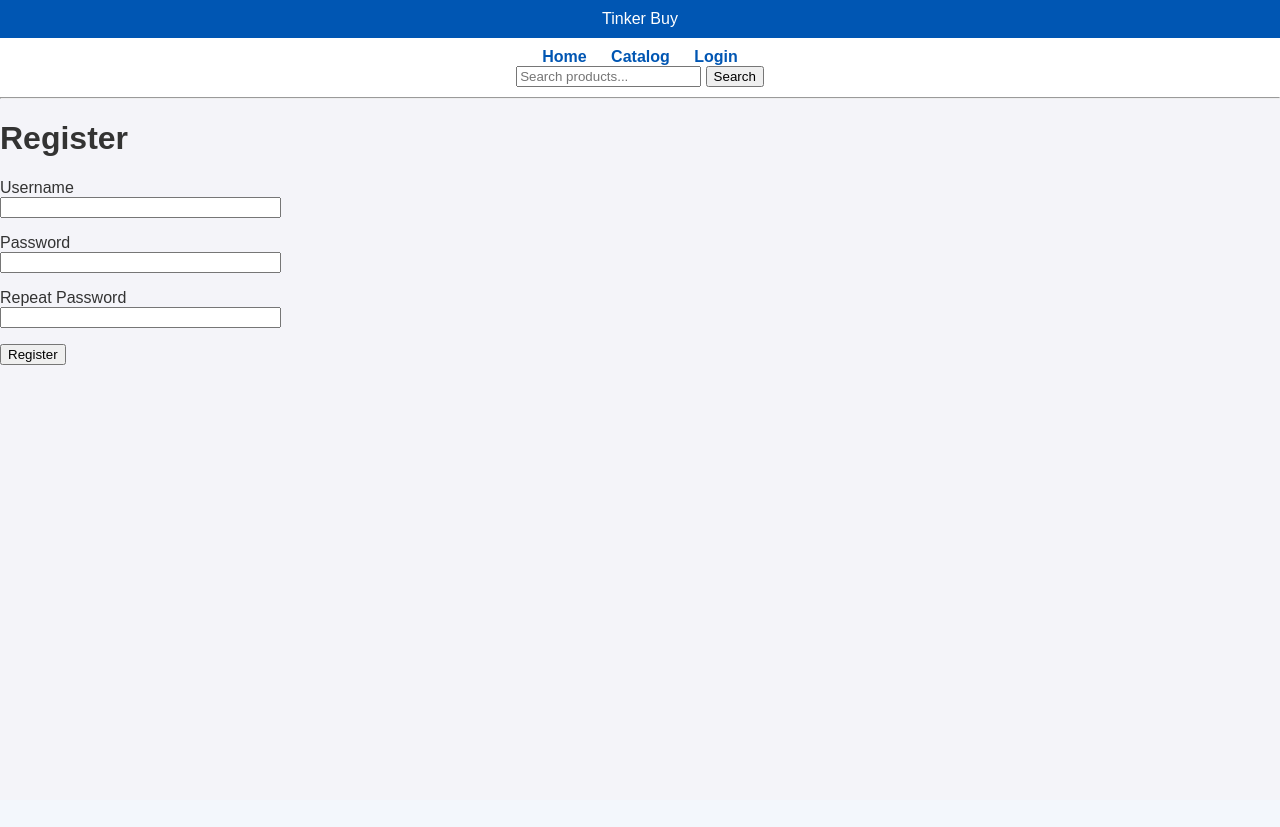
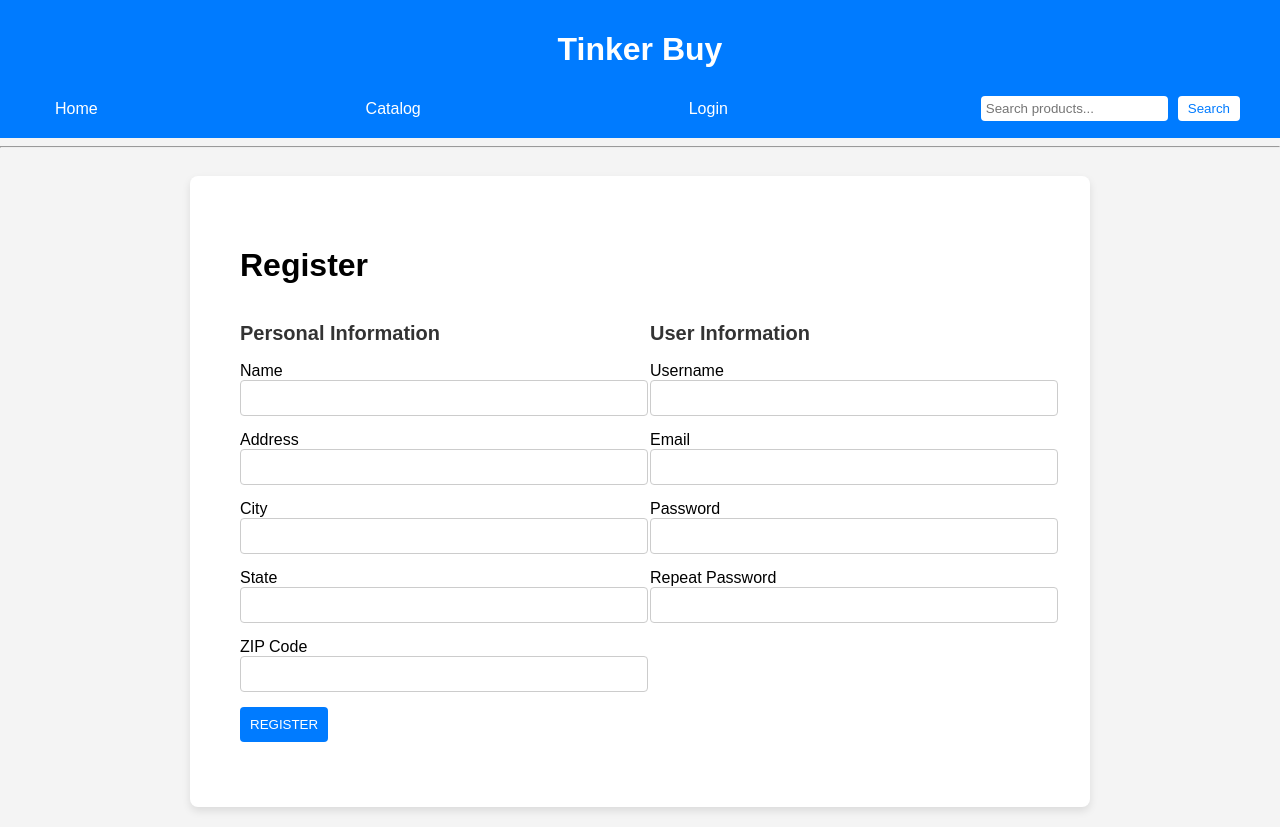
Before and after one commit to dyson-m/340-webapp, a Flask app: page /register in a window 1280 px wide. Before the commit the page ends 365 px from the top, so only its background shows below. Run offline with Flask 3, Linux system fonts and the light colour scheme.

Commit message:
register added Personal info

```diff
--- a/app/forms.py
+++ b/app/forms.py
@@ -1,8 +1,8 @@
 from flask_wtf import FlaskForm
 import sqlalchemy as sa
 from wtforms import StringField, PasswordField, BooleanField, SubmitField
-from wtforms.validators import DataRequired, ValidationError, EqualTo
-#from wtforms.validators import Email # requires email-validator to be installed
+from wtforms.validators import DataRequired, ValidationError, EqualTo ,Regexp
+from wtforms.validators import Email # requires email-validator to be installed
 
 from .extensions import db
 from .models import User
@@ -16,7 +16,12 @@ class LoginForm(FlaskForm):
 
 class RegistrationForm(FlaskForm):
     username = StringField('Username', validators=[DataRequired()])
-    #email = StringField('Email', validators=[DataRequired(), Email()])
+    name = StringField('Name', validators=[DataRequired()])
+    address = StringField('Address', validators=[DataRequired()])
+    city = StringField('City', validators=[DataRequired()])
+    state = StringField('State', validators=[DataRequired()])
+    zip_code = StringField('ZIP Code', validators=[DataRequired(), Regexp('^\d{5}$', message="Enter a valid 5-digit ZIP Code")])
+    email = StringField('Email', validators=[DataRequired(), Email()])
     password = PasswordField('Password', validators=[DataRequired()])
     password2 = PasswordField(
         'Repeat Password', validators=[DataRequired(), EqualTo('password')])
--- a/app/routes.py
+++ b/app/routes.py
@@ -42,16 +42,20 @@ def init_routes(app):
 
     @app.route('/register', methods=['GET', 'POST'])
     def register():
+
         if current_user.is_authenticated:
             return redirect(url_for('index'))
+
         form = RegistrationForm()
         if form.validate_on_submit():
-            user = User(username=form.username.data, is_admin = 0) #, email=form.email.data) # Not using email at this time
+            full_address = f"{form.address.data}, {form.city.data}, {form.state.data} {form.zip_code.data}"
+            user = User(username=form.username.data, name=form.name.data,
+                    email=form.email.data, address=full_address)
             user.set_password(form.password.data)
             db.session.add(user)
             db.session.commit()
-            flash('Congratulations, you are now a registered user!')
-            return redirect(url_for('login'))
+            flash('Thanks for registering!')
+            return redirect(url_for('index'))
         return render_template('register.html', title='Register', form=form)
 
     @app.route('/dbtest')
--- a/app/static/css/base.css
+++ b/app/static/css/base.css
@@ -1,42 +1,72 @@
 body {
-    font-family: Arial, sans-serif;
-    background-color: #f4f4f9;
+    font-family: 'Arial', sans-serif;
     margin: 0;
     padding: 0;
-    color: #333;
+    background-color: #f4f4f4;
 }
+
 header {
-    background-color: #0056b3;
-    color: #ffffff;
+    background-color: #007bff;
+    color: white;
     padding: 10px 20px;
     text-align: center;
 }
+
 nav {
-    background: #ffffff;
-    padding: 10px 20px;
-    text-align: center;
+    display: flex;
+    justify-content: space-between;
+    align-items: center;
+    padding: 0 20px;
 }
+
 nav a {
-    color: #0056b3;
+    color: white;
     text-decoration: none;
-    margin: 0 10px;
-    font-weight: bold;
+    padding: 10px 15px;
+    font-size: 16px;
 }
+
 nav a:hover {
-    text-decoration: underline;
+    background-color: #0056b3;
 }
-hr {
-    margin-top: 0;
+
+.search-form {
+    display: flex;
+    align-items: center;
 }
-ul {
-    list-style-type: none;
-    padding: 0;
+
+.search-input {
+    padding: 5px;
+    margin-right: 10px;
+    border: none;
+    border-radius: 4px;
 }
-ul li {
-    background-color: #e9ecef;
-    padding: 8px;
-    margin-top: 2px;
+
+.search-button {
+    padding: 5px 10px;
+    background-color: white;
+    color: #007bff;
+    border: none;
+    border-radius: 4px;
+    cursor: pointer;
 }
-.container {
+
+.search-button:hover {
+    background-color: #0056b3;
+    color: white;
+}
+
+.messages {
+    list-style: none;
+    padding: 10px;
+    background-color: #ffdddd;
+    border: 1px solid #ffcccc;
+}
+
+.messages li {
+    margin-bottom: 5px;
+}
+
+.content {
     padding: 20px;
 }
--- /dev/null
+++ b/app/static/css/register.css
@@ -0,0 +1,64 @@
+.form-container {
+    max-width: 800px;
+    margin: auto;
+    background: white;
+    padding: 50px;
+    border-radius: 8px;
+    box-shadow: 0 4px 8px rgba(0,0,0,0.1);
+}
+
+.form-columns {
+    display: flex;
+    justify-content: space-between;
+}
+
+.form-column {
+    flex: 1;
+    margin-right: 20px;
+}
+
+.form-column:last-child {
+    margin-right: 0;
+}
+
+h2 {
+    font-size: 20px;
+    color: #333;
+}
+
+.form-group {
+    margin-bottom: 15px;
+}
+
+.form-control {
+    width: 100%;
+    padding: 8px;
+    border: 1px solid #ccc;
+    border-radius: 4px;
+    font-size: 16px;
+}
+
+.form-control:focus {
+    border-color: #0056b3;
+    outline: none;
+}
+
+.btn-primary {
+    background-color: #007bff;
+    color: white;
+    padding: 10px;
+    border: none;
+    border-radius: 4px;
+    cursor: pointer;
+    text-transform: uppercase;
+}
+
+.btn-primary:hover {
+    background-color: #0056b3;
+}
+
+.error {
+    color: red;
+    font-size: 0.8em;
+    margin-top: 5px;
+}
--- a/app/templates/base.html
+++ b/app/templates/base.html
@@ -9,7 +9,8 @@
       {% endif %}
     </head>
     <body>
-        <header>Tinker Buy</header>
+        <header>
+          <h1>Tinker Buy</h1>
           <nav>
             <a href="{{ url_for('index') }}">Home</a>
             <a href="{{ url_for('catalog') }}">Catalog</a>
@@ -18,11 +19,12 @@
             {% else %}
               <a href="{{ url_for('logout') }}">Logout</a>
             {% endif %}
-          <form action="{{ url_for('search') }}" method="get">
-            <input type="text" name="query" placeholder="Search products...">
-            <button type="submit">Search</button>
+            <form action="{{ url_for('search') }}" method="get" class="search-form">
+              <input type="text" name="query" placeholder="Search products..." class="search-input">
+              <button type="submit" class="search-button">Search</button>
             </form>
           </nav>
+        </header>
         <hr>
         {% with messages = get_flashed_messages() %}
           {% if messages %}
--- a/app/templates/register.html
+++ b/app/templates/register.html
@@ -1,30 +1,89 @@
 {% extends "base.html" %}
 
 {% block content %}
+<link rel="stylesheet" href="{{ url_for('static', filename='css/register.css') }}">
+<div class="form-container">
     <h1>Register</h1>
-    <form action="" method="post">
+    <form action="" method="post" class="form">
         {{ form.hidden_tag() }}
-        <p>
-            {{ form.username.label }}<br>
-            {{ form.username(size=32) }}<br>
+        <div class="form-columns">
+
+            <div class="form-column">
+                <h2>Personal Information</h2>
+                <div class="form-group">
+                    {{ form.name.label }}
+                    {{ form.name(size=32, class_='form-control') }}
+                    {% for error in form.name.errors %}
+                    <div class="error">{{ error }}</div>
+                    {% endfor %}
+                </div>
+                <div class="form-group">
+                    {{ form.address.label }}
+                    {{ form.address(size=32, class_='form-control') }}
+                    {% for error in form.address.errors %}
+                    <div class="error">{{ error }}</div>
+                    {% endfor %}
+                </div>
+                <div class="form-group">
+                    {{ form.city.label }}
+                    {{ form.city(size=32, class_='form-control') }}
+                    {% for error in form.city.errors %}
+                    <div class="error">{{ error }}</div>
+                    {% endfor %}
+                </div>
+                <div class="form-group">
+                    {{ form.state.label }}
+                    {{ form.state(size=32, class_='form-control') }}
+                    {% for error in form.state.errors %}
+                    <div class="error">{{ error }}</div>
+                    {% endfor %}
+                </div>
+                <div class="form-group">
+                    {{ form.zip_code.label }}
+                    {{ form.zip_code(size=32, class_='form-control') }}
+                    {% for error in form.zip_code.errors %}
+                    <div class="error">{{ error }}</div>
+                    {% endfor %}
+                </div>
+            </div>
+
+            <div class="form-column">
+                <h2>User Information</h2>
+                <div class="form-group">
+                    {{ form.username.label }}
+                    {{ form.username(size=32, class_='form-control') }}
                     {% for error in form.username.errors %}
-            <span style="color: red;">[{{ error }}]</span>
+                    <div class="error">{{ error }}</div>
                     {% endfor %}
-        </p>
-        <p>
-            {{ form.password.label }}<br>
-            {{ form.password(size=32) }}<br>
+                </div>
+                <div class="form-group">
+                    {{ form.email.label }}
+                    {{ form.email(size=32, class_='form-control') }}
+                    {% for error in form.email.errors %}
+                    <div class="error">{{ error }}</div>
+                    {% endfor %}
+                </div>
+                <div class="form-group">
+                    {{ form.password.label }}
+                    {{ form.password(size=32, class_='form-control') }}
                     {% for error in form.password.errors %}
-            <span style="color: red;">[{{ error }}]</span>
+                    <div class="error">{{ error }}</div>
                     {% endfor %}
-        </p>
-        <p>
-            {{ form.password2.label }}<br>
-            {{ form.password2(size=32) }}<br>
+                </div>
+                <div class="form-group">
+                    {{ form.password2.label }}
+                    {{ form.password2(size=32, class_='form-control') }}
                     {% for error in form.password2.errors %}
-            <span style="color: red;">[{{ error }}]</span>
+                    <div class="error">{{ error }}</div>
                     {% endfor %}
-        </p>
-        <p>{{ form.submit() }}</p>
+                </div>
+            </div>
+
+
+        </div>
+        <div class="form-group">
+            {{ form.submit(class_='btn btn-primary') }}
+        </div>
     </form>
+</div>
 {% endblock %}
```
Also changed, not shown: app/static/css/items_page.css (added, +33 -0 lines), app/static/css/login.css (added, +84 -0 lines), app/templates/items_page.html (+17 -9 lines), app/templates/login.html (+24 -14 lines). Lines whose indentation alone changed are shown as unchanged.
